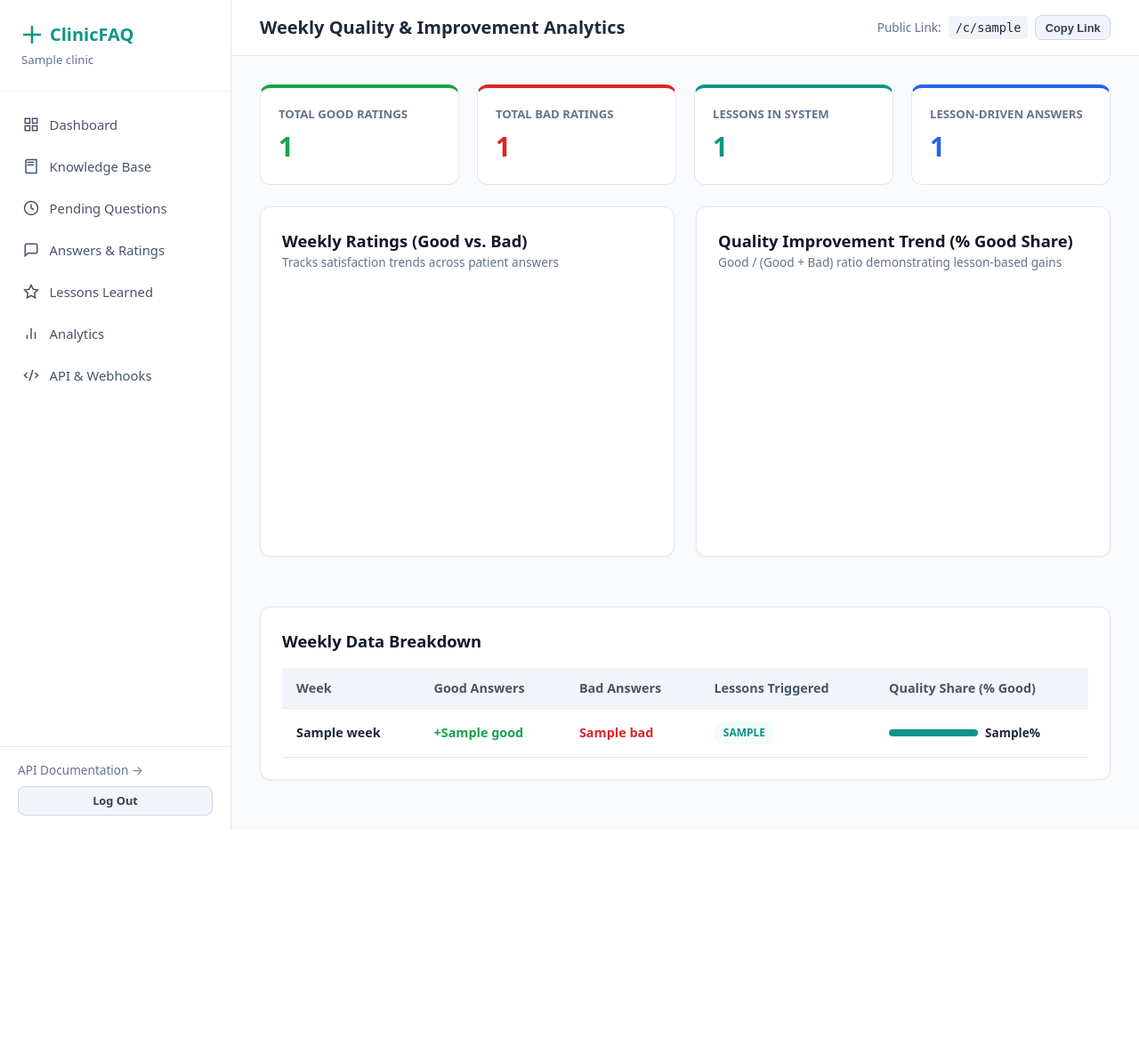
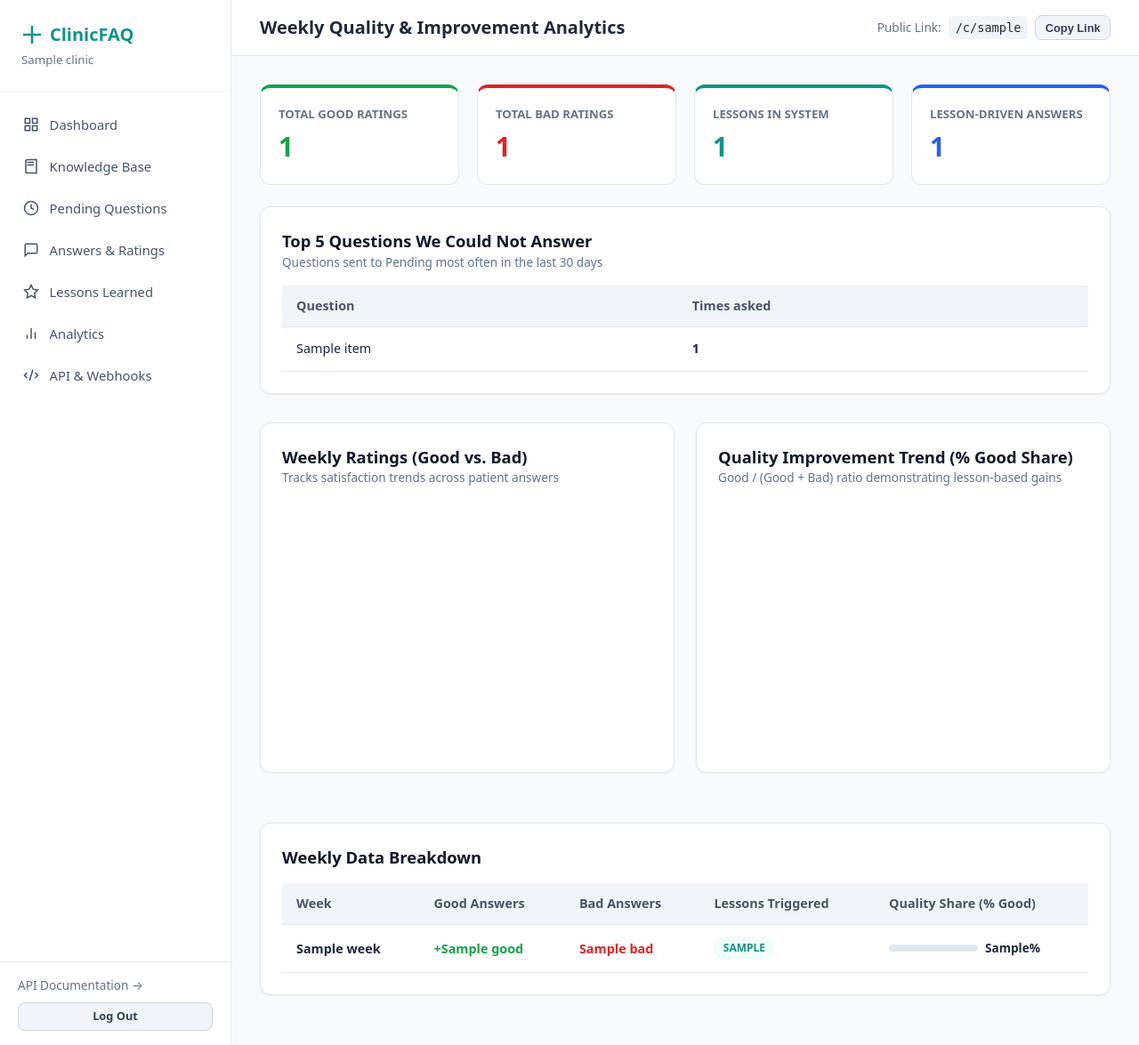
Before and after one commit to bhavanajoseph84392-png/Clinic-FAQ-BOT, a Python web app: template app/templates/analytics.html in a window 1280 px wide. Shown: the whole page at 89% size. Before the commit the page ends 933 px from the top, so only its background shows below. Run offline with Jinja, Linux system fonts and the light colour scheme; the template is opened without the code that fills it: most values are stand-ins (such as "Sample title", 1, 10 or a date in 2020); a map, chart or similar area stays blank; some libraries are stand-ins or nearby versions.

Commit message:
Update 2: top 5 unanswered questions on Analytics

```diff
--- a/app/templates/analytics.html
+++ b/app/templates/analytics.html
@@ -23,7 +23,33 @@
     <div class="stat-value" style="color: var(--accent);">{{ analytics.summary.total_lessons_used }}</div>
   </div>
 </div>
-
+<!-- Top 5 questions we could not answer -->
+<div class="card" style="margin-bottom: 2rem;">
+  <h3 class="card-title">Top 5 Questions We Could Not Answer</h3>
+  <p style="font-size: 0.85rem; color: var(--slate-500); margin-bottom: 1rem;">Questions sent to Pending most often in the last 30 days</p>
+  {% if analytics.top_unanswered %}
+  <div class="table-responsive">
+    <table class="data-table">
+      <thead>
+        <tr>
+          <th>Question</th>
+          <th>Times asked</th>
+        </tr>
+      </thead>
+      <tbody>
+        {% for item in analytics.top_unanswered %}
+        <tr>
+          <td>{{ item.question }}</td>
+          <td style="font-weight: 600;">{{ item.count }}</td>
+        </tr>
+        {% endfor %}
+      </tbody>
+    </table>
+  </div>
+  {% else %}
+  <p style="color: var(--slate-400);">No unanswered questions in the last 30 days.</p>
+  {% endif %}
+</div>
 <!-- Charts Section -->
 <div style="display: grid; grid-template-columns: 1fr 1fr; gap: 1.5rem; margin-bottom: 2rem;">
   <!-- Good vs Bad Ratings Bar Chart -->
@@ -70,7 +96,7 @@
             <td>
               <div style="display: flex; align-items: center; gap: 0.5rem;">
                 <div style="flex-grow: 1; background: var(--slate-200); height: 8px; border-radius: 4px; overflow: hidden; max-width: 100px;">
-                  <div style="background: var(--primary); width: {{ w.good_share_pct }}%; height: 100%;"></div>
+                  <progress value="{{ w.good_share_pct }}" max="100" aria-label="Quality share" style="width: 100%; height: 100%; accent-color: var(--primary);"></progress>
                 </div>
                 <span style="font-size: 0.85rem; font-weight: 600;">{{ w.good_share_pct }}%</span>
               </div>
@@ -89,8 +115,11 @@
   </div>
 </div>
 
+<script type="application/json" id="weekly-data">
+  {{ analytics.weekly_data | tojson }}
+</script>
 <script>
-  const weeklyData = {{ analytics.weekly_data | tojson }};
+  const weeklyData = JSON.parse(document.getElementById('weekly-data').textContent);
   const labels = weeklyData.map(d => d.week);
   const goodData = weeklyData.map(d => d.good);
   const badData = weeklyData.map(d => d.bad);
```
Also changed, not shown: app/learning.py (+19 -1 lines), tests/test_analytics_top5.py (added, +13 -0 lines).
